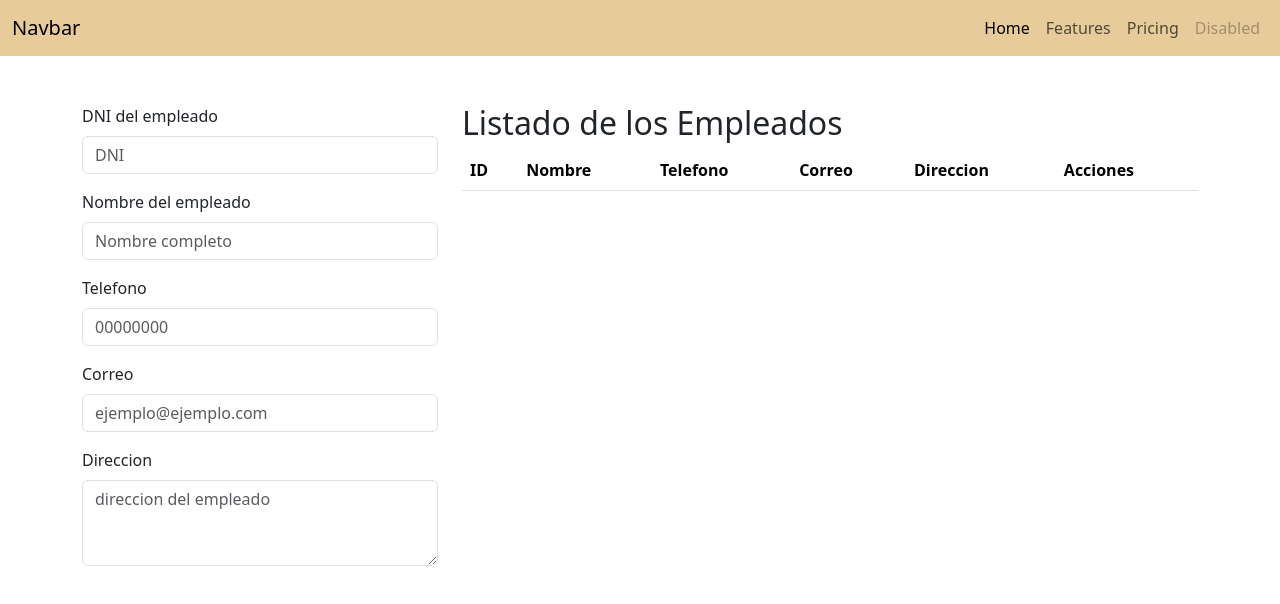
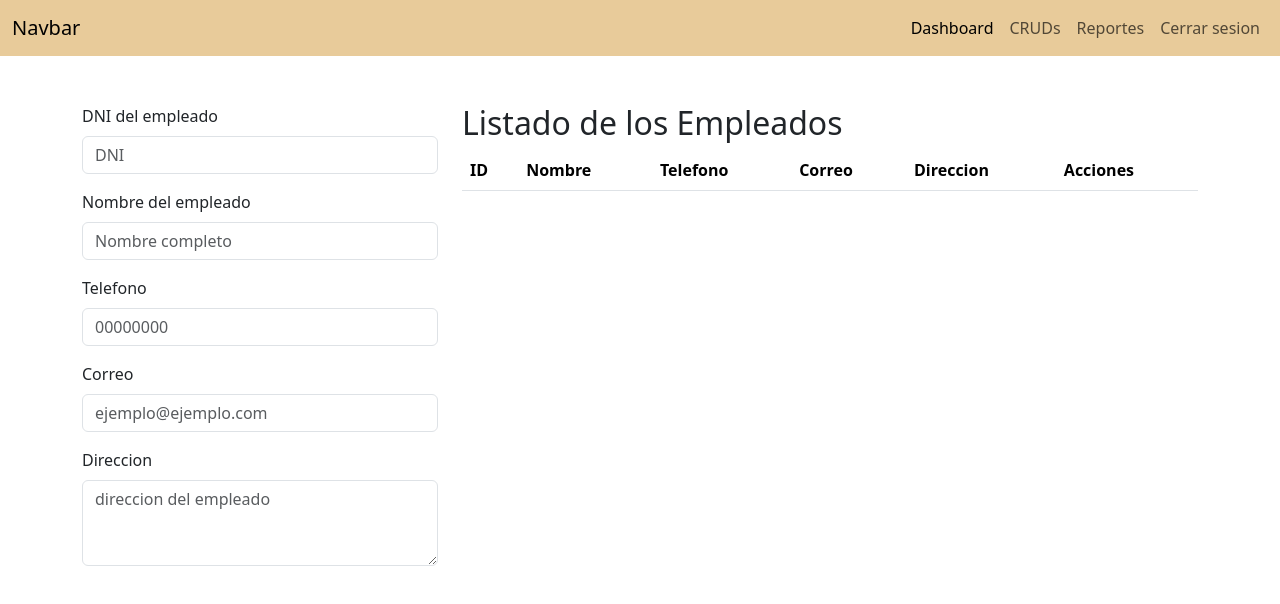
Before and after one commit to IIJaredII/BrewCoffeAdmin, a website: page public/admin/html/crud-empleado.html in a window 1280 px wide. Drawn offline with Linux system fonts and the light colour scheme; no server answers.

Commit message:
Cambios menores

```diff
--- a/public/admin/html/crud-empleado.html
+++ b/public/admin/html/crud-empleado.html
@@ -17,10 +17,10 @@
               </button>
               <div class="collapse navbar-collapse" id="navbarNavAltMarkup">
                 <div class="navbar-nav ms-auto">
-                  <a class="nav-link active" aria-current="page" href="#">Home</a>
-                  <a class="nav-link" href="#">Features</a>
-                  <a class="nav-link" href="#">Pricing</a>
-                  <a class="nav-link disabled" aria-disabled="true">Disabled</a>
+                    <a class="nav-link active" aria-current="page" href="#">Dashboard</a>
+                    <a class="nav-link" href="#">CRUDs</a>
+                    <a class="nav-link" href="#">Reportes</a>
+                    <a class="nav-link" href="#">Cerrar sesion</a>
                 </div>
               </div>
             </div>
```
Also changed, not shown: public/admin/html/menu-crud.html (added).
